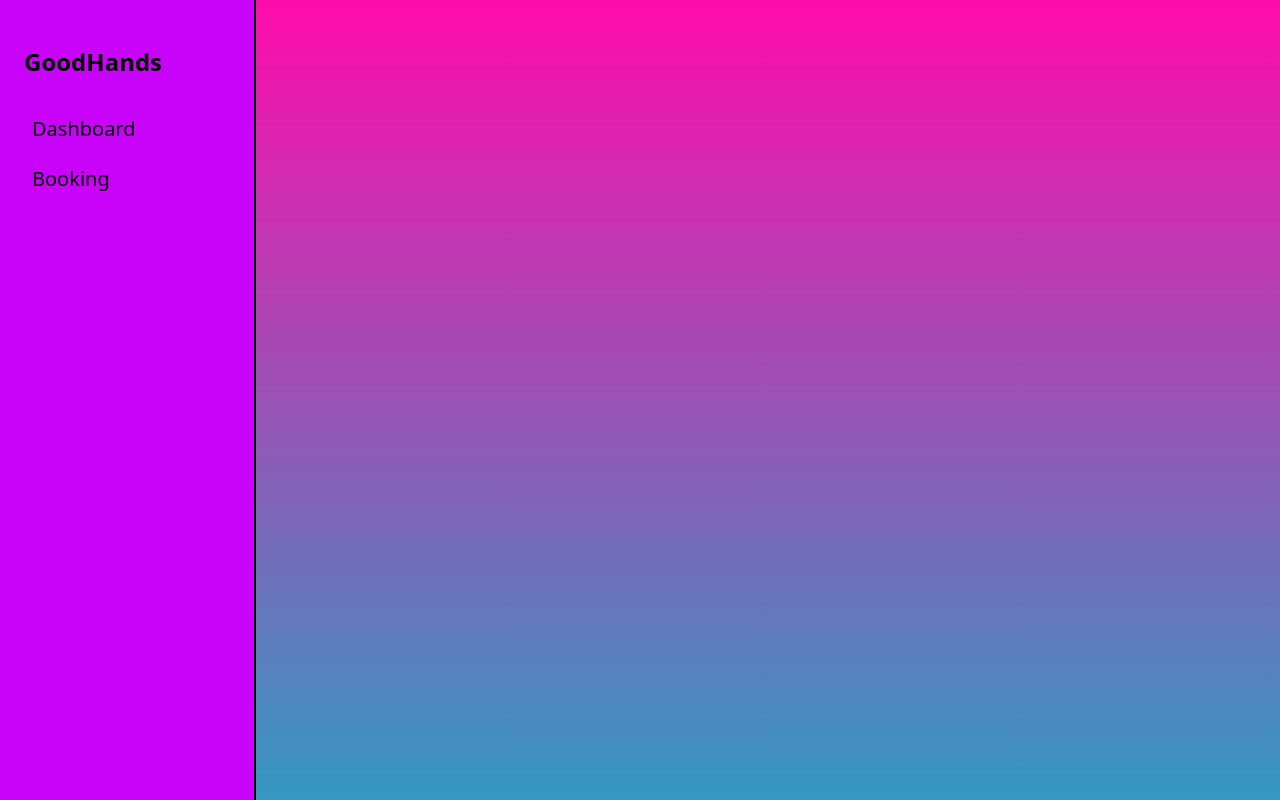
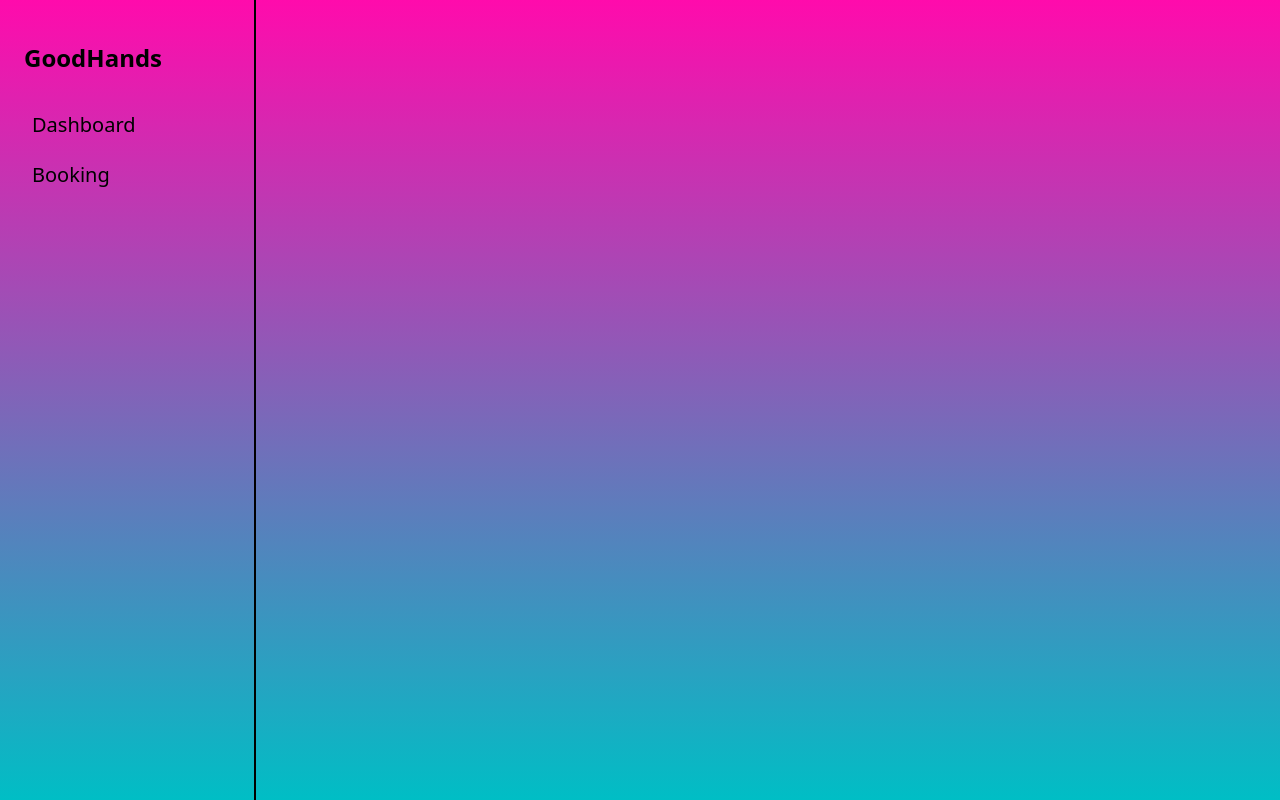
Before and after one commit to rrTio/Good-Hands, a Next.js app: page / in a window 1280 px wide. Shown: the top 800 px of the page. Built offline with nearby package versions, Linux system fonts and the light colour scheme.

Commit message:
Sidebar test update

```diff
--- a/pages/Sidebar.js
+++ b/pages/Sidebar.js
@@ -36,7 +36,7 @@ const Sidebar = () => {
           </button>
         </div>
 
-        <div className="sidebar border-r-2 border-black text-blue-100 w-64 space-y-6 py-7 px-2 absolute inset-y-0 left-0 transform -translate-x-full md:relative md:translate-x-0 transition duration-200 ease-in-out">
+        <div className="sidebar max-h-full border-r-2 border-black text-blue-100 w-64 space-y-6 py-7 px-2 absolute inset-y-0 left-0 transform -translate-x-full md:relative md:translate-x-0 transition duration-200 ease-in-out">
             <h1>
               <span className="text-2xl font-extrabold text-black">
                 GoodHands
--- a/styles/sidebar.css
+++ b/styles/sidebar.css
@@ -96,11 +96,3 @@ span{
     background: grey;
     margin-top: -4px;
 }
-
-.sidebar{
-    background-color:rgb(201, 3, 250);
-    position: relative, fixed;
-    padding: 2em;
-    top: 0%;
-    height: 1010px;
-}
```
